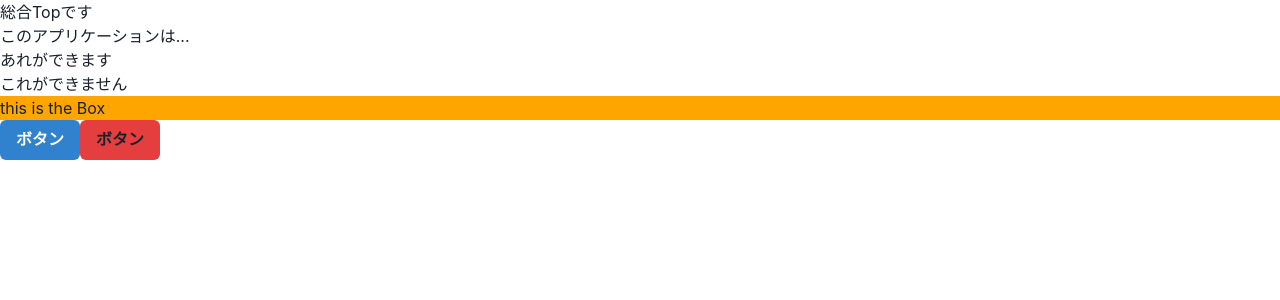
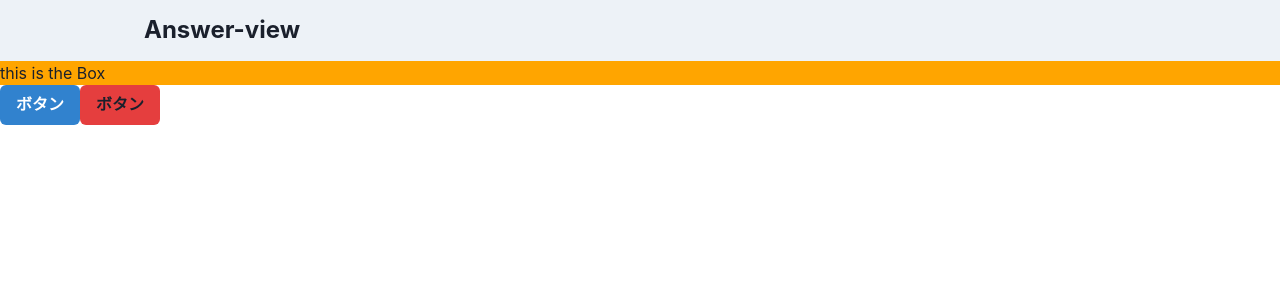
Before and after one commit to repllca/answer-view, a React (Create React App) app in the folder frontend/app/react-app/: page /home in a window 1280 px wide. Shown: the top 300 px of the page. Built offline with nearby package versions, Linux system fonts and the light colour scheme.

Commit message:
headerの追加

```diff
--- a/frontend/app/react-app/src/Requests.tsx
+++ b/frontend/app/react-app/src/Requests.tsx
@@ -6,6 +6,7 @@ const requests = {
   kadailist_get_endpoint: "http://127.0.0.1:8000/myapp/kadai/list/",
   UpdateSampleData: 'http://000.0.0.0:0000/SampleData',  // PUTメソッド
   DeleteSampleData: 'http://000.0.0.0:0000/SampleData',  // DELETEメソッド
+  GetUserpoint : "http://127.0.0.1:8000/dj/user/"
 };
 
 export default requests;
--- a/frontend/app/react-app/src/api/kadai_api.tsx
+++ b/frontend/app/react-app/src/api/kadai_api.tsx
@@ -20,7 +20,9 @@ export const getTestList = async () =>{
       });
       return await res.json();
 };
-
+// export const getUser = async () => {
+//   const res = await fetch(,)
+// }
 
 
 export const postKadai = async(data:Kadai) => {
--- /dev/null
+++ b/frontend/app/react-app/src/component/Header.tsx
@@ -0,0 +1,23 @@
+/* src/components/Header.tsx */
+import {
+    Box,
+    Flex,
+    Container,
+    Heading,
+} from '@chakra-ui/react';
+import { FC } from 'react';
+
+export const Header: FC = (props) => {
+
+    return (
+        <Box px={4} bgColor="gray.100">
+            <Container maxW="container.lg">
+                <Flex as="header" py="4" justifyContent="space-between" alignItems="center">
+                        <Heading as='h1' fontSize="2xl" cursor="pointer">
+                              Answer-view
+                        </Heading>
+                </Flex>
+            </Container>
+        </Box>
+    );
+}
--- a/frontend/app/react-app/src/pages/HomeView.tsx
+++ b/frontend/app/react-app/src/pages/HomeView.tsx
@@ -1,19 +1,14 @@
 import React from 'react';
 import { Box } from '@chakra-ui/react';
 import { Button, ButtonGroup } from '@chakra-ui/react'
-
+import { Header } from '../component/Header';
 const HomeView: React.FC = () => {
   return (
     <div>
-      <h1>総合Topです</h1>
-      <p>このアプリケーションは...</p>
-      <ul>
-        <li>あれができます</li>
-        <li>これができません</li>
+        <Header/>
         <Box backgroundColor = "orange">this is the Box</Box>
         <Button colorScheme='blue'>ボタン</Button>
         <Button bgColor="red.500">ボタン</Button>
-      </ul>
     </div>
   );
 };
--- a/frontend/app/react-app/src/pages/KadaiBoardView.tsx
+++ b/frontend/app/react-app/src/pages/KadaiBoardView.tsx
@@ -1,14 +1,13 @@
 import React, { useState, useEffect } from 'react';
 import { nitani } from '../types';
+import { Header } from '../component/Header';
 import { getKadaiList, getTestList } from '../api/kadai_api';
 import { Kadai } from '../types';
-import KadaiProps from '../component/KadaiProps';
 import KadaiForm from '../component/KadaiForm';
 import { Kadailist } from '../types';
 import { ScaleFade,Button,Box} from '@chakra-ui/react'
 import { Tabs, TabList, TabPanels, Tab, TabPanel } from '@chakra-ui/react'
 import { Card, CardHeader, CardBody, CardFooter,Image,Stack,Heading,Text,Divider,ButtonGroup} from '@chakra-ui/react'
-import { title } from 'process';
 const KadaiBordView = () => {
     const [kadailists, setKadais] = useState<Kadai[]>([]);
     const [kadailist, setKadai] = useState<Kadailist>();
@@ -37,6 +36,7 @@ const KadaiBordView = () => {
     return (
         <div>
 
+      <Header/>
         <Tabs size='md' variant='enclosed'>
             <TabList>
             <Tab>課題一覧</Tab>
@@ -136,38 +136,6 @@ const KadaiBordView = () => {
         </TabPanels>
         </Tabs>
         </div>
-        // <div>
-        //     {kadailist.map((kadai ,index) => (
-        //         <KadaiProps
-        //             key={index}
-        //             title={kadai.title}
-        //             question={kadai.question}
-        //             answer={kadai.answer}
-        //             author={kadai.author}
-        //             question_id={kadai.question_id}
-        //         />
-        //     ))}
-
-        //     <Button onClick={onToggle}>Click Me</Button>
-        //     <ScaleFade initialScale={0.9} in={isOpen}>
-        //         <Box
-        //         p='40px'
-        //         color='white'
-        //         mt='4'
-        //         bg='teal.500'
-        //         rounded='md'
-        //         shadow='md'
-        //         >
-        //         <KadaiForm
-        //             title=''
-        //             question=''
-        //             answer=''
-        //             author=''
-        //         />
-        //         </Box>
-        //     </ScaleFade>
-
-        // </div>
     );
 };
 
--- a/frontend/app/react-app/src/pages/LoginView.tsx
+++ b/frontend/app/react-app/src/pages/LoginView.tsx
@@ -1,19 +1,14 @@
 import React from 'react';
 import LoginForm from '../component/LoginForm';
-
+import { Header } from '../component/Header';
 const LoginView: React.FC = () => {
   return (
     <div>
-      <h1>総合Topです</h1>
-      <p>このアプリケーションは...</p>
+      <Header/>
                  <LoginForm
                     username=''
                     password=''
                 />
-      <ul>
-        <li>あれができます</li>
-        <li>これができません</li>
-      </ul>
     </div>
   );
 };
--- a/frontend/app/react-app/src/pages/RegistrationView.tsx
+++ b/frontend/app/react-app/src/pages/RegistrationView.tsx
@@ -1,9 +1,11 @@
 import React from 'react';
 import RegistarForm from '../component/RegistarForm';
+import { Header } from '../component/Header';
 
 const RegistrationView: React.FC = () => {
   return (
     <div>
+      <Header/>
         <RegistarForm
           username = ""
           password1 =""
```
Also changed, not shown: frontend/app/react-app/src/component/LoginForm.tsx (+1 -21 lines), frontend/app/react-app/src/types/index.ts (+6 -7 lines).
